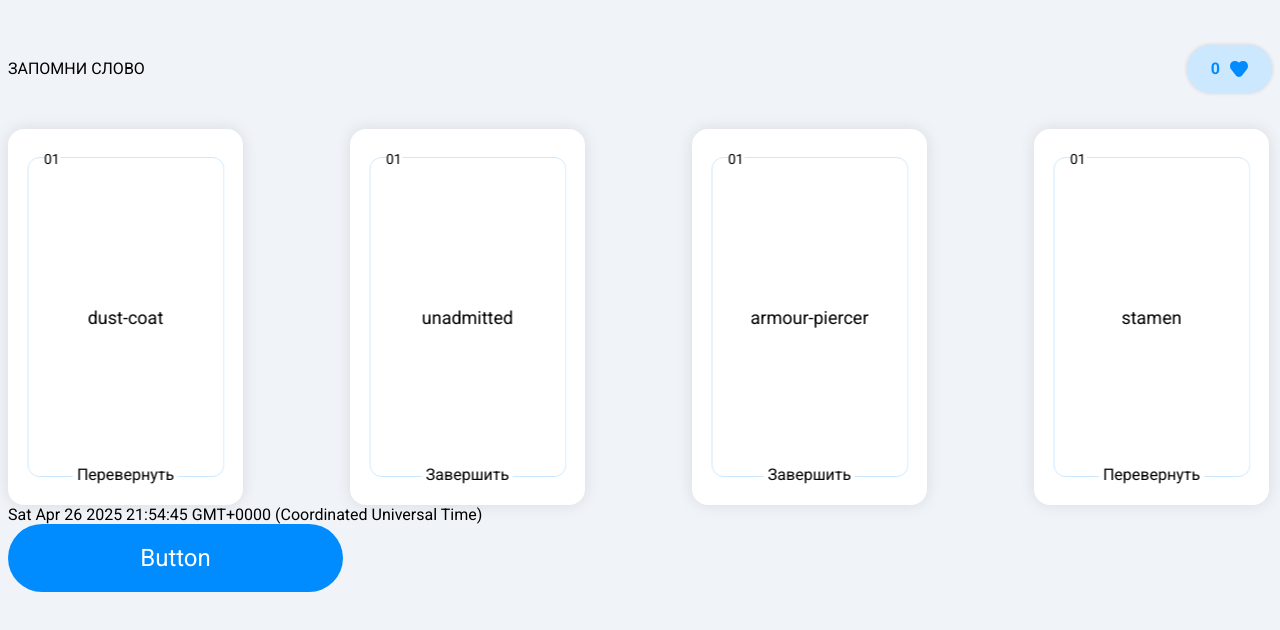
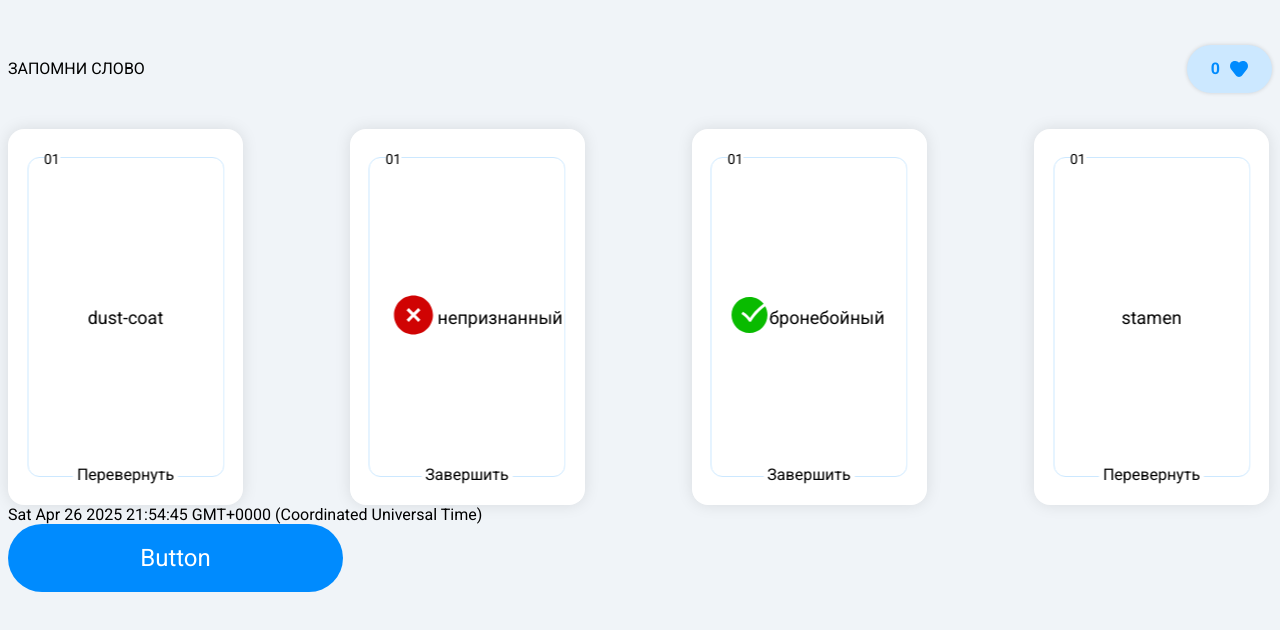
Before and after one commit to evilowl4715/vue-dz, a Vue app: page / in a window 1280 px wide. Shown: the top 630 px of the page. Built offline with nearby package versions, Linux system fonts and the light colour scheme.

Commit message:
убрали ревертед и индекс поставили

```diff
--- a/src/App.vue
+++ b/src/App.vue
@@ -37,8 +37,12 @@ const data = ref([
 
 
 function turnOverCard(index) {
-	data.value[index].reverted = !data.value[index].reverted;
-	score.value += data.value[index].reverted ? 1 : -1;
+	const card = data.value[index];
+	if (card.state === 'Перевернуть') {
+		card.state = 'Завершить';
+		score.value += 1;
+	}
+	console.log(index)
 }
 </script>
 
@@ -56,12 +60,8 @@ function turnOverCard(index) {
 			<div class="cards">
 				<Card
 					v-for="(card, index) in data"
-					:key="index"
-					:reverted="card.reverted"
-					:state="card.state"
-					:status="card.status"
-					:word="card.word"
-					:translation="card.translation"
+					v-bind="card"
+					:key="card.word"
 					@turn-over-card="() => turnOverCard(index)"
 				/>
 			</div>
--- a/src/components/Card.vue
+++ b/src/components/Card.vue
@@ -8,7 +8,6 @@ const { word, translation, state, status } = defineProps({
 		type: String,
 		default: "нету слова",
 	},
-	reverted: { type: Boolean, default: false },
 	state: {
 		type: String,
 		default: "Перевернуть",
@@ -38,8 +37,8 @@ function turnOverCard() {
 </script>
 
 <template>
-	<div class="card" :class="reverted ? 'reverted' : ''">
-		<div v-show="!reverted" class="card__block card-front">
+	<div class="card" :class="state === 'Завершить' ? 'reverted' : ''">
+		<div v-show="state === 'Перевернуть'" class="card__block card-front">
 			<div class="card__number">01</div>
 			<div class="card__word">
 				{{ word }}
@@ -51,7 +50,7 @@ function turnOverCard() {
 			</div>
 		</div>
 
-		<div v-show="reverted" class="card__block card-back">
+		<div v-show="state === 'Завершить'" class="card__block card-back">
 			<div v-show="status === 'fail'">
 				<svg
 					width="48"
```
Lines whose indentation alone changed are shown as unchanged.
